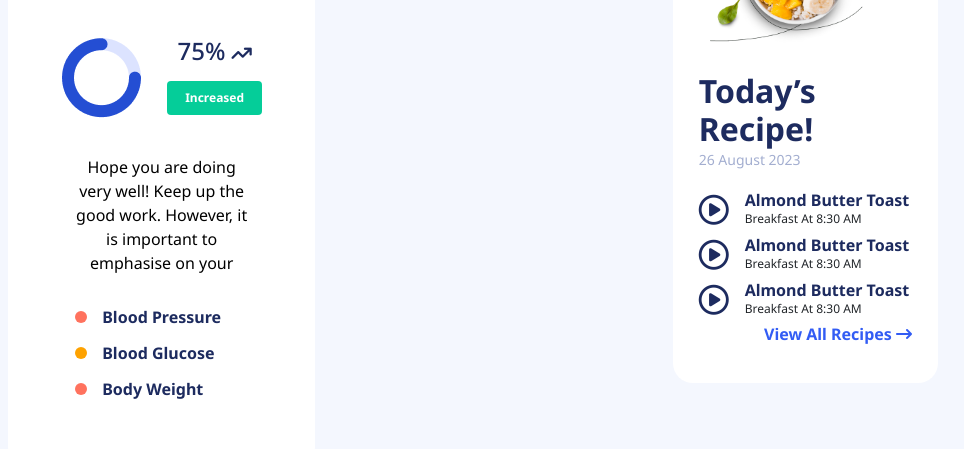
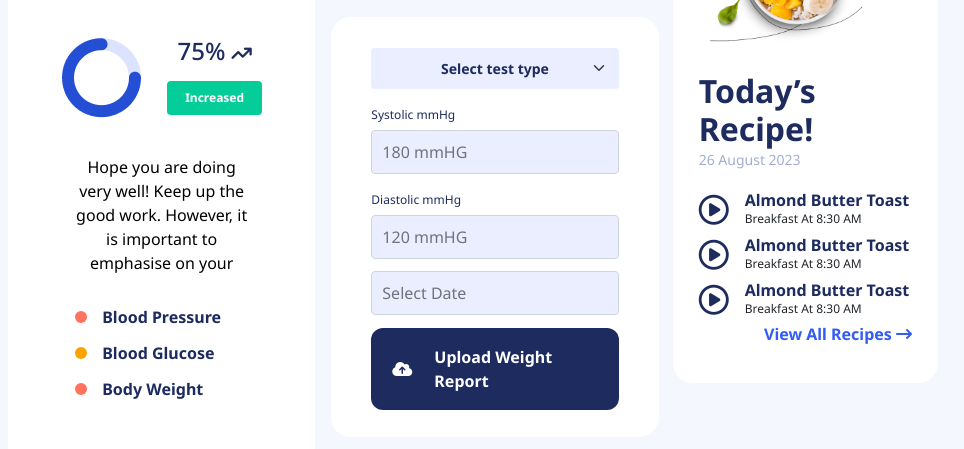
Before and after one commit to ajoy-code-dreamer/Shathee-Medical, a plain HTML site: page index.html in a window 1280 px wide. Shown: the part 993-1442 px from the top of the page, without its empty margins (316-1280 px from the left). Drawn offline with nearby package versions, Linux system fonts and the light colour scheme.

Commit message:
added another card design

```diff
--- a/css/style.css
+++ b/css/style.css
@@ -490,6 +490,44 @@ body {
 .sugar_cardWrapper {
   margin-right: 0;
 }
+.reportSelect {
+  display: flex;
+  flex-direction: column;
+  row-gap: 12px;
+}
+.test_select select {
+  width: 100%;
+  border: none;
+  text-align: center;
+  padding: 10px 65px;
+  background-color: rgba(50, 92, 244, 0.1);
+  border-radius: 4px;
+  -webkit-border-radius: 4px;
+  -moz-border-radius: 4px;
+  -ms-border-radius: 4px;
+  -o-border-radius: 4px;
+  font-weight: var(--fw-bold);
+  font-size: 14px;
+  color: var(--card-text-clr);
+}
+.test_input input,.test_date input{
+  height: 44px;
+  padding: 10px;
+  background-color: rgba(50, 92, 244, 0.1);
+  border-radius: 4px;
+  -webkit-border-radius: 4px;
+  -moz-border-radius: 4px;
+  -ms-border-radius: 4px;
+  -o-border-radius: 4px;
+}
+.test_input label{
+  font-weight: var(--fw-regular);
+  font-size: 12px;
+  color: var(--card-text-clr);
+  padding-bottom: 6px;
+}
+
+
 .dashboard_rightPartWrapper {
   margin-left: 30px;
 }
--- a/index.html
+++ b/index.html
@@ -381,7 +381,7 @@
                           </div>
                         </div>
                         <div class="row">
-                          <div class="col-lg p-0">
+                          <div class="col-lg-12 p-0">
                             <div
                               class="bp_cardWrapper sugar_cardWrapper dashboard_cardItem"
                             >
@@ -426,6 +426,59 @@
                                   >2 days ago</span
                                 >
                               </p>
+                            </div>
+                          </div>
+                        </div>
+                        <div class="row">
+                          <div class="col-lg-12 p-0">
+                            <div
+                              class="bp_cardWrapper dashboard_cardItem sugar_cardWrapper"
+                            >
+                              <div class="test_reportUpload">
+                                <div class="reportSelect">
+                                  <div class="test_select">
+                                    <select class="form-select" name="" id="">
+                                      <option value="">Select test type</option>
+                                      <option value="">Blood Pressure</option>
+                                      <option value="">Blood Sugar</option>
+                                    </select>
+                                  </div>
+                                  <div class="test_input">
+                                    <label for="systolic">Systolic mmHg</label>
+                                    <input
+                                      class="form-control"
+                                      type="text"
+                                      name=""
+                                      id="systolic"
+                                      placeholder="180 mmHG"
+                                    />
+                                  </div>
+                                  <div class="test_input">
+                                    <label for="diastolic"
+                                      >Diastolic mmHg</label
+                                    >
+                                    <input
+                                      class="form-control"
+                                      type="text"
+                                      name=""
+                                      id="diastolic"
+                                      placeholder="120 mmHG"
+                                    />
+                                  </div>
+                                  <div class="test_date">
+                                    <input
+                                      type="text"
+                                      class="form-control"
+                                      onfocus="(this.type='date')"
+                                      placeholder="Select Date"
+                                    />
+                                  </div>
+                                </div>
+                                <a href="#" class="download_btn common_btn">
+                                  <i class="fa-solid fa-cloud-arrow-up"></i>
+                                  Upload Weight Report</a
+                                >
+                              </div>
                             </div>
                           </div>
                         </div>
```
